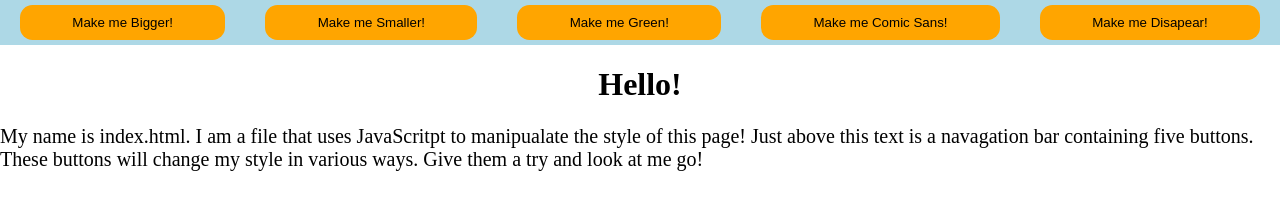
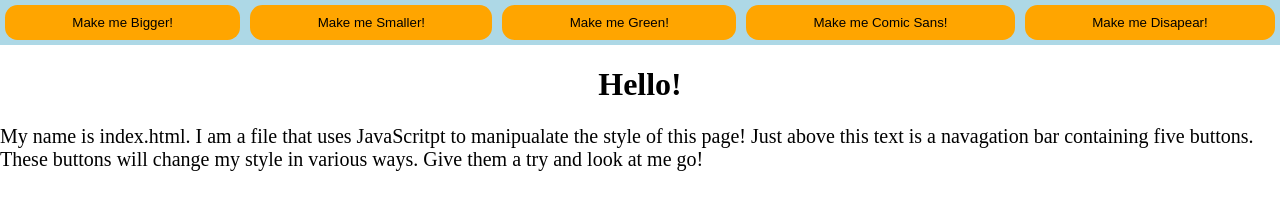
Before and after one commit to R2OH/javaScriptStyleManipulator, a plain HTML site: page index.html in a window 1280 px wide. Drawn offline with nearby package versions, Linux system fonts and the light colour scheme.

Commit message:
attempting to fix width in safari

```diff
--- a/style.css
+++ b/style.css
@@ -2,11 +2,7 @@ body, html {
 	height: auto;
 	margin: 0;
 	overflow: hidden;
-	width: 100%;
-}
-
-html {
-	max-width: 100%
+	max-width: 100%;
 }
 
 button {
@@ -17,7 +13,7 @@ button {
 	display: block;
 	height: auto;
 	padding: 10px;
-	margin : 5px 20px;
+	margin : 5px;
 	width: auto;
 	--webktit-display:block;
 }
```
